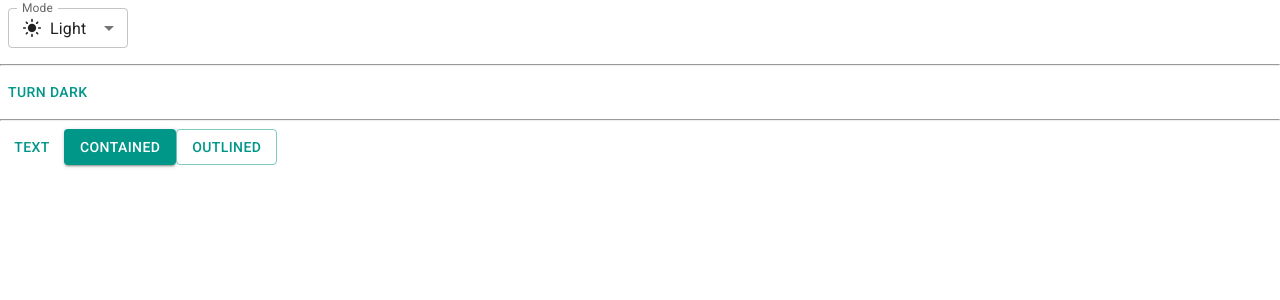
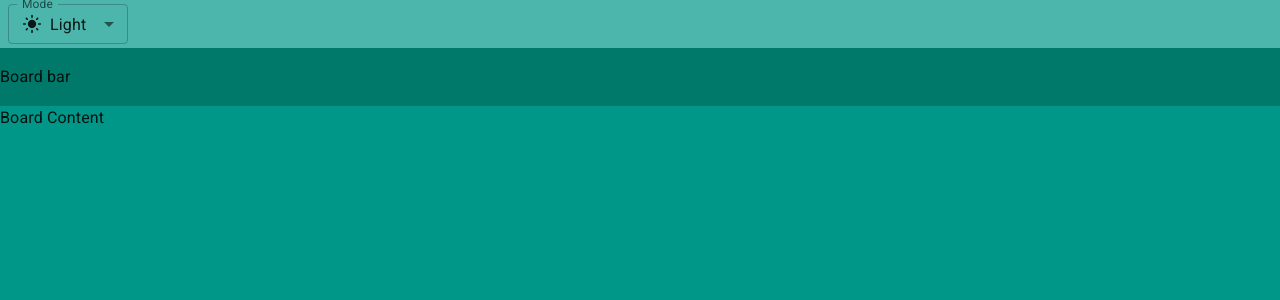
Before and after one commit to Gressi-177/trello-web, a React (Vite) app: page / in a window 1280 px wide. Shown: the top 300 px of the page. Built offline with nearby package versions, Linux system fonts and the light colour scheme.

Commit message:
chore: Update MUI theming and CSS baseline

```diff
--- a/src/App.jsx
+++ b/src/App.jsx
@@ -2,7 +2,7 @@
 import LightModeIcon from '@mui/icons-material/LightMode'
 import SettingsBrightness from '@mui/icons-material/SettingsBrightness'
 import Box from '@mui/material/Box'
-import Button from '@mui/material/Button'
+import Container from '@mui/material/Container'
 import FormControl from '@mui/material/FormControl'
 import InputLabel from '@mui/material/InputLabel'
 import MenuItem from '@mui/material/MenuItem'
@@ -50,31 +50,41 @@
   )
 }
 
-function ModeToggle() {
-  const { mode, setMode } = useColorScheme()
-
-  return (
-    <Button
-      onClick={() => {
-        setMode(mode === 'light' ? 'dark' : 'light')
-      }}
-    >
-      {mode === 'light' ? 'Turn dark' : 'Turn light'}
-    </Button>
-  )
-}
-
 function App() {
   return (
-    <>
-      <ModeSelect />
-      <hr />
-      <ModeToggle />
-      <hr />
-      <Button variant='text'>Text</Button>
-      <Button variant='contained'>Contained</Button>
-      <Button variant='outlined'>Outlined</Button>
-    </>
+    <Container disableGutters maxWidth={false} sx={{ height: '100vh' }}>
+      <Box
+        sx={{
+          backgroundColor: 'primary.light',
+          width: '100%',
+          height: (theme) => theme.trello.appBarHeight,
+          display: 'flex',
+          alignItems: 'center'
+        }}
+      >
+        <ModeSelect />
+      </Box>
+      <Box
+        sx={{
+          backgroundColor: 'primary.dark',
+          width: '100%',
+          height: (theme) => theme.trello.boardBarHeight,
+          display: 'flex',
+          alignItems: 'center'
+        }}
+      >
+        Board bar
+      </Box>
+      <Box
+        sx={{
+          width: '100%',
+          height: (theme) => `calc(100vh - ${theme.trello.appBarHeight} - ${theme.trello.boardBarHeight})`,
+          backgroundColor: 'primary.main'
+        }}
+      >
+        Board Content
+      </Box>
+    </Container>
   )
 }
 
--- a/src/theme.js
+++ b/src/theme.js
@@ -3,6 +3,10 @@
 
 // Create a theme instance.
 const theme = extendTheme({
+  trello: {
+    appBarHeight: '48px',
+    boardBarHeight: '58px'
+  },
   colorSchemes: {
     light: {
       palette: {
@@ -17,7 +21,6 @@
       }
     }
   }
-  // ...other properties
 })
 
 export default theme
```
